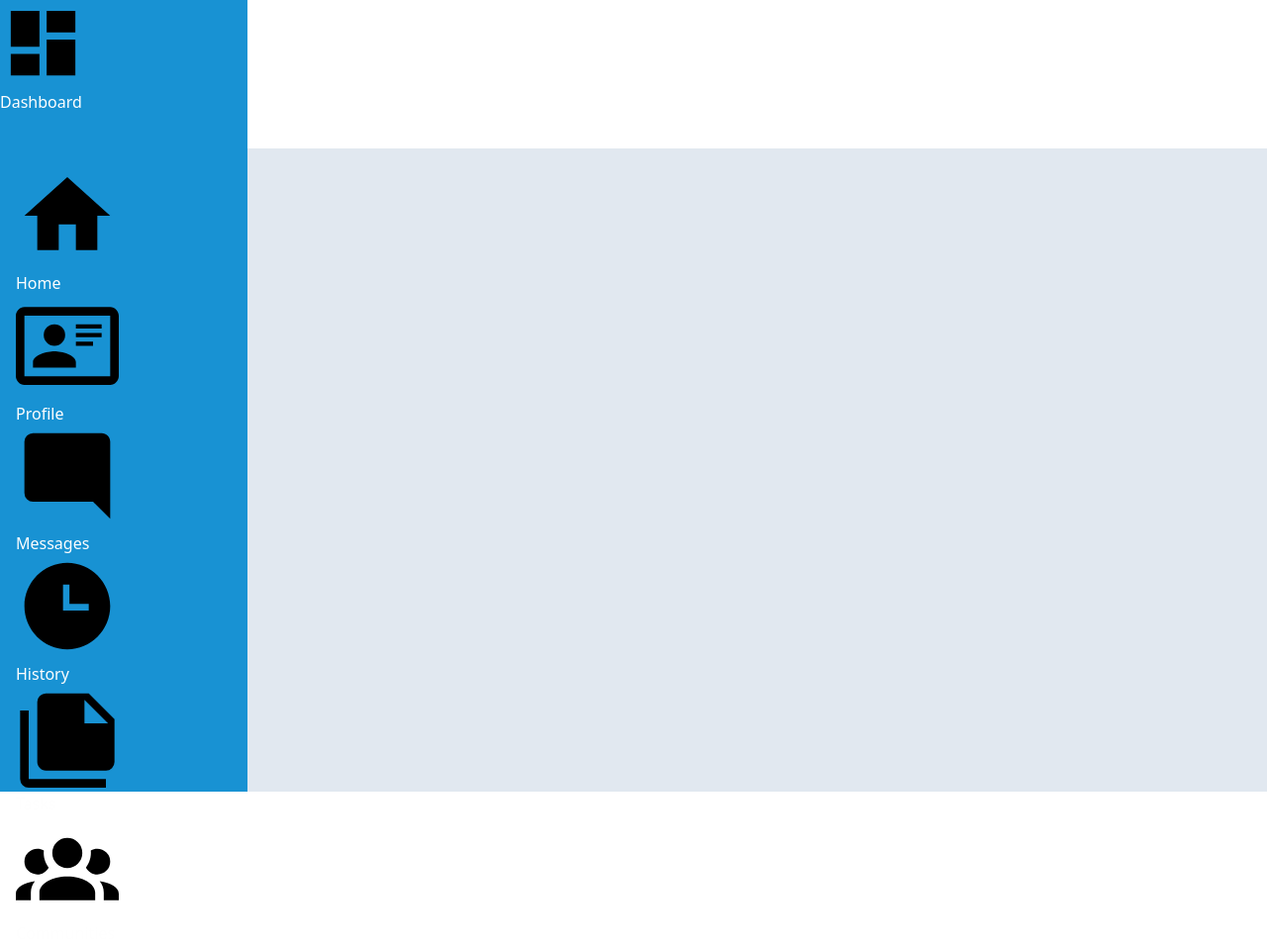
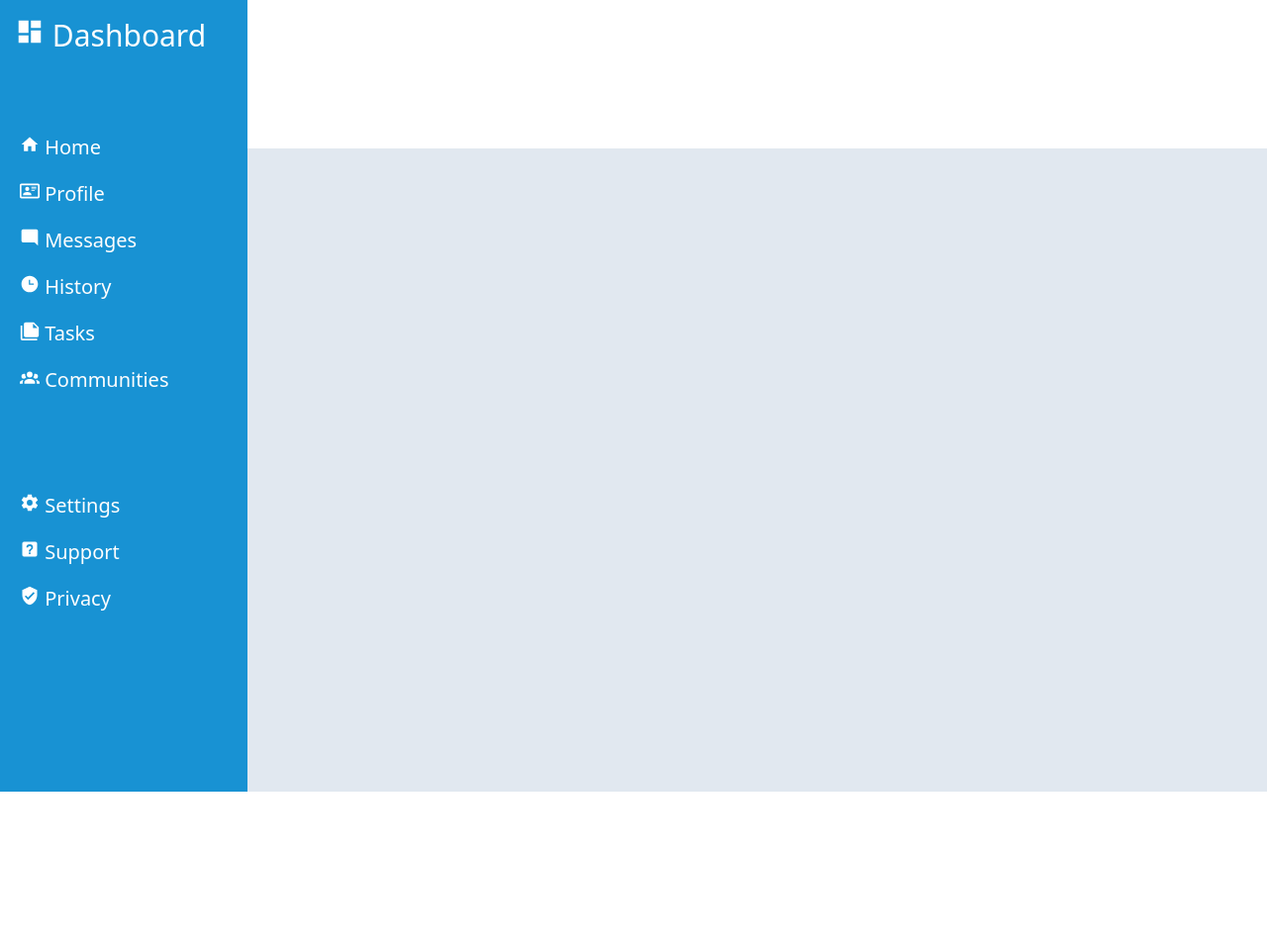
Before and after one commit to WongtonMein/odin-admin-dashboard, a plain HTML site: page index.html in a window 1280 px wide. Shown: the top 957 px of the page at 99% size. After the commit the page ends 857 px from the top, so only its background shows below. Drawn offline with Linux system fonts and the light colour scheme.

Commit message:
Finalized sidebar layout, icon, and text size

```diff
--- a/index.html
+++ b/index.html
@@ -11,25 +11,29 @@
 
 </head>
 <body>
-    <div class="header"></div>
+    <div class="header">
+
+    </div>
     <div class="sidebar">
         <div id="dashboard">
-            <div><img src="./images/view-dashboard.svg"> Dashboard</div>
+            <div><img src="./images/view-dashboard.svg" class="filter-sidebar-font-color" /> Dashboard</div>
         </div>
         <div class="navigation">
-            <div> <img src="./images/home.svg"> Home</div>
-            <div> <img src="./images/card-account-details-outline.svg"> Profile</div>
-            <div> <img src="./images/message-reply.svg"> Messages</div>
-            <div> <img src="./images/clock-time-three.svg"> History</div>
-            <div> <img src="./images/note-multiple.svg"> Tasks</div>
-            <div> <img src="./images/account-group.svg"> Communities</div>
+            <div> <img src="./images/home.svg" class="filter-sidebar-font-color" /> Home</div>
+            <div> <img src="./images/card-account-details-outline.svg" class="filter-sidebar-font-color" /> Profile</div>
+            <div> <img src="./images/message-reply.svg" class="filter-sidebar-font-color" /> Messages</div>
+            <div> <img src="./images/clock-time-three.svg" class="filter-sidebar-font-color" /> History</div>
+            <div> <img src="./images/note-multiple.svg" class="filter-sidebar-font-color" /> Tasks</div>
+            <div> <img src="./images/account-group.svg" class="filter-sidebar-font-color" /> Communities</div>
         </div>
         <div class="branding">
-            <div> <img src="./images/cog.svg"> Settings</div>
-            <div> <img src="./images/help-box.svg"> Support</div>
-            <div> <img src="./images/shield-check.svg"> Privacy</div>
+            <div> <img src="./images/cog.svg" class="filter-sidebar-font-color" /> Settings</div>
+            <div> <img src="./images/help-box.svg" class="filter-sidebar-font-color" /> Support</div>
+            <div> <img src="./images/shield-check.svg" class="filter-sidebar-font-color" /> Privacy</div>
         </div>
     </div>
-    <div class="main-content"></div>
+    <div class="main-content">
+
+    </div>
 </body>
 </html>
--- a/style.css
+++ b/style.css
@@ -46,27 +46,44 @@ body {
     display: grid;
     grid-template-columns: 1fr;
     grid-template-rows: 75px 1fr 50vh;
-    gap: 75px;
+    gap: 20px;
     justify-items: start;
 
     color: #fefefe;
 }
 
-.sidebar #dashboard {
+#dashboard {
     grid-row: 1;
+    font-size: 30px;
+    padding: 0.5em;
 }
 
-.sidebar .navigation {
+.navigation {
     grid-row: 2 / 3;
 }
 
-.sidebar .branding {
+.branding {
     grid-row: 3 / 4;
 }
+#dashboard img, .navigation img, .branding img {
+    width: 1em;
+    height: 1em;
+    vertical-align: baseline;
+}
 
-.sidebar .navigation, .sidebar .branding {
-    padding: 1rem;
+.navigation, .branding {
+    padding: 1em;
+    font-size: 20px;
 }
+
+.navigation > div, .branding > div {
+    margin: 1em 0;
+}
+
+.filter-sidebar-font-color {
+    filter: invert(100%) sepia(0%) saturate(18%) hue-rotate(60deg) brightness(107%) contrast(105%);
+}
+/* codepen.io/sosuke/pen/Pjoqqp */
 
 .main-content {
     background-color: #e1e8f0;
```
